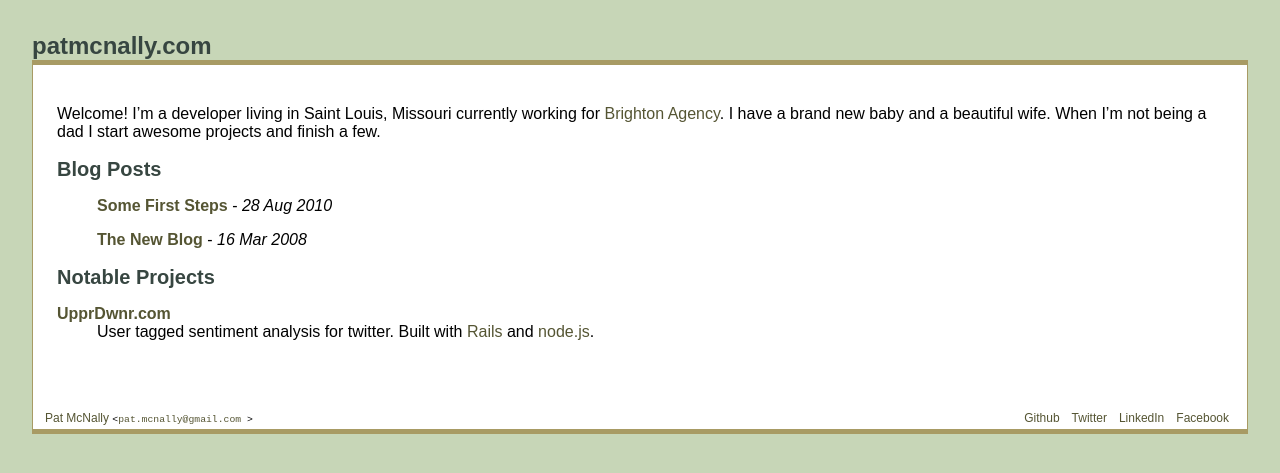
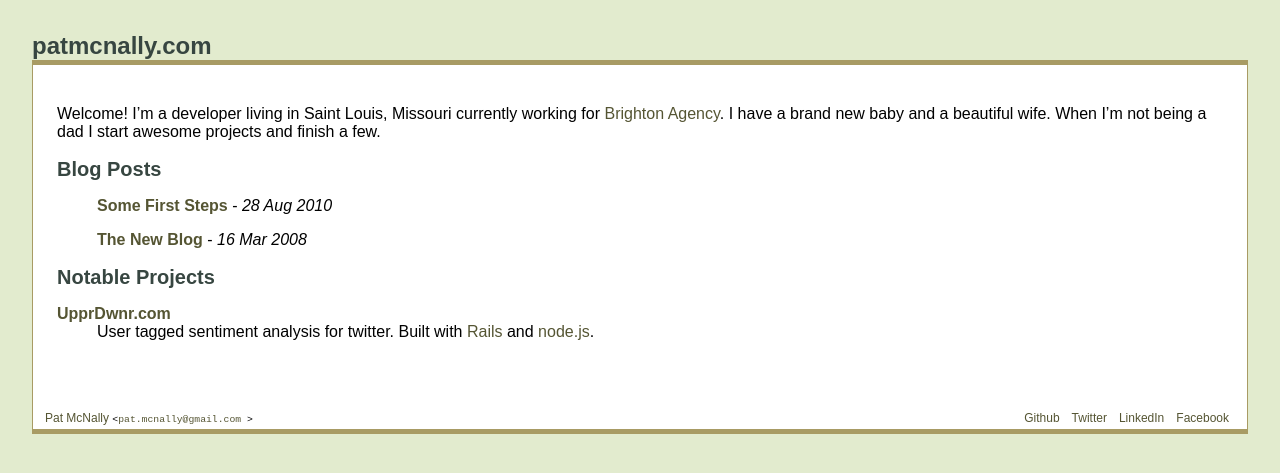
Before and after one commit to patmcnally/patmcnally.com, a Jekyll site: the page built from index.markdown, in a window 1280 px wide. Shown: the top 473 px of the page. Built offline with Jekyll 4.4.1, drawn with Linux system fonts in a browser that asks for light colours.

Commit message:
changed background color

```diff
--- a/css/screen.css
+++ b/css/screen.css
@@ -1,5 +1,5 @@
 body {
-    background: #C7D6B7;
+    background: #E2EBCE;
     margin: 2em;
     font-family: sans-serif;
 }
```
